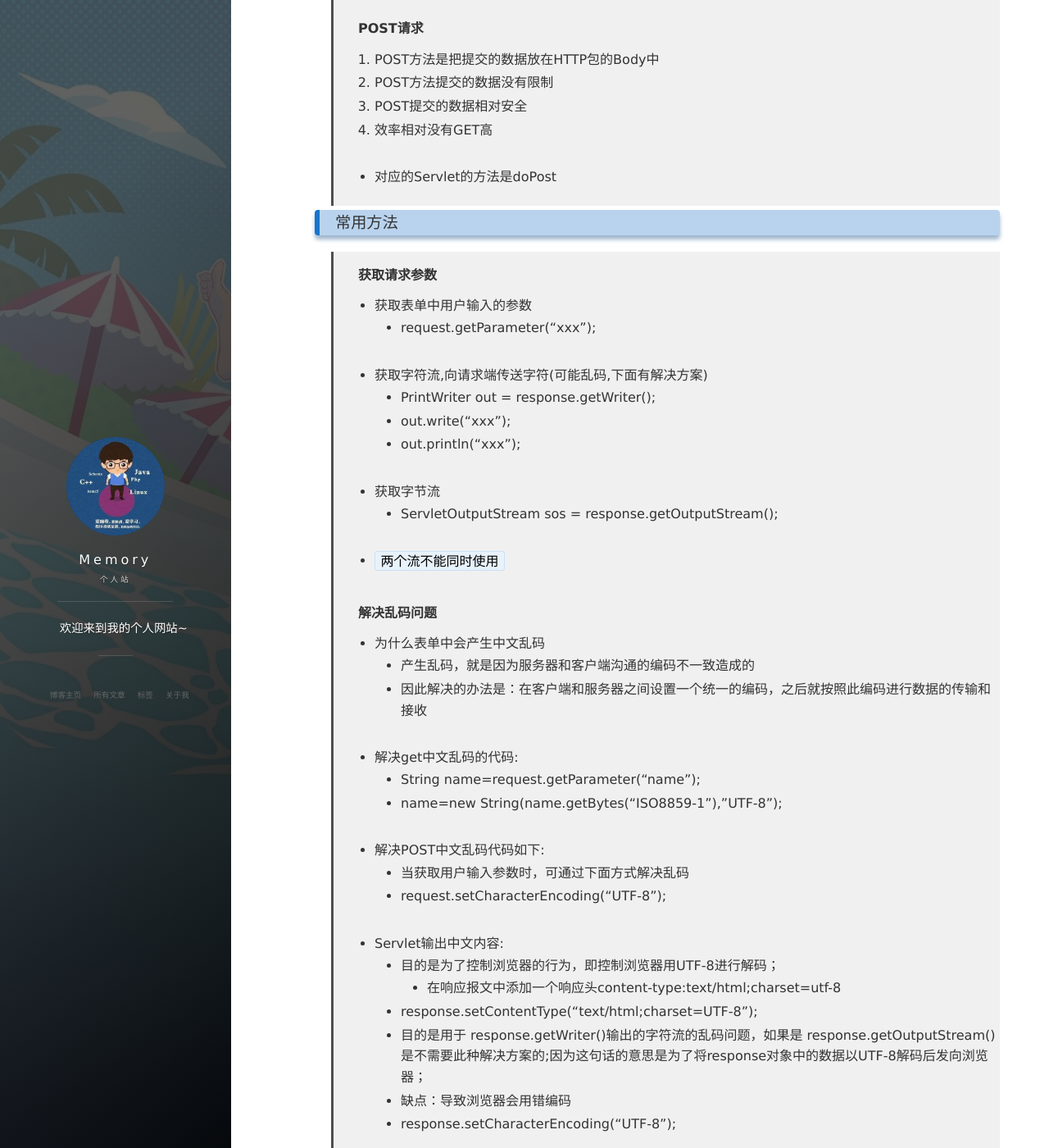
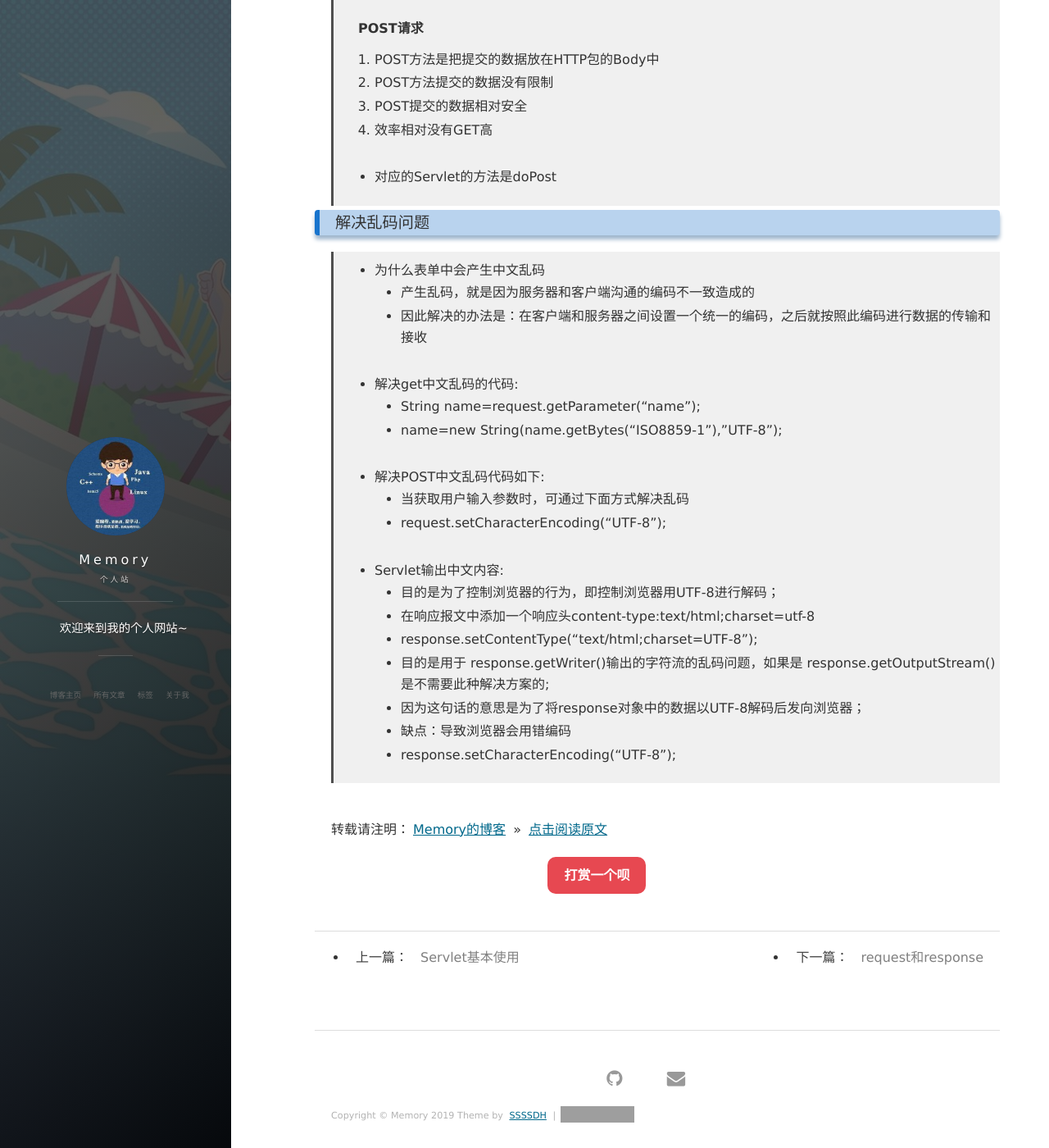
Before and after one commit to dhshenc/dhshenc.github.io, a Jekyll site: the page built from _posts/2019-09-01-Servlet生命周期及其他.md, in a window 1280 px wide and 1400 px high, scrolled down 1886 px. Shown: the whole window at 82% size. Built offline with Jekyll 4.4.1, drawn with Linux system fonts in a browser that asks for light colours; nearby versions of some CDN libraries; comment, search, counter and statistics services are not loaded; grey boxes are pictures that could not be loaded.

Commit message:
添加request和response文章

```diff
--- a/_posts/2019-09-01-Servlet生命周期及其他.md
+++ b/_posts/2019-09-01-Servlet生命周期及其他.md
@@ -66,24 +66,7 @@ tag: Servlet
 
 > * 对应的Servlet的方法是doPost
 
-### 常用方法
-
-> **获取请求参数**
-
-> * 获取表单中用户输入的参数
->   - request.getParameter("xxx");
-
-> * 获取字符流,向请求端传送字符(可能乱码,下面有解决方案)
->   - PrintWriter out = response.getWriter();
->   - out.write("xxx");
->   - out.println("xxx");
-
-> * 获取字节流
->   - ServletOutputStream sos = response.getOutputStream();
-
-> * `两个流不能同时使用`
-
-> **解决乱码问题**
+### 解决乱码问题
 
 > * 为什么表单中会产生中文乱码
 >   - 产生乱码，就是因为服务器和客户端沟通的编码不一致造成的
@@ -99,9 +82,10 @@ tag: Servlet
 
 > * Servlet输出中文内容:
 >   - 目的是为了控制浏览器的行为，即控制浏览器用UTF-8进行解码；
-    - 在响应报文中添加一个响应头content-type:text/html;charset=utf-8
+>   - 在响应报文中添加一个响应头content-type:text/html;charset=utf-8
 >   - response.setContentType("text/html;charset=UTF-8");
->   - 目的是用于 response.getWriter()输出的字符流的乱码问题，如果是 response.getOutputStream()是不需要此种解决方案的;因为这句话的意思是为了将response对象中的数据以UTF-8解码后发向浏览器；
+>   - 目的是用于 response.getWriter()输出的字符流的乱码问题，如果是 response.getOutputStream()是不需要此种解决方案的;
+>   - 因为这句话的意思是为了将response对象中的数据以UTF-8解码后发向浏览器；
 >   - 缺点：导致浏览器会用错编码
 >   - response.setCharacterEncoding("UTF-8");
 
```
Also changed, not shown: _posts/2019-09-01-request和response.md (added, +175 -0 lines).
